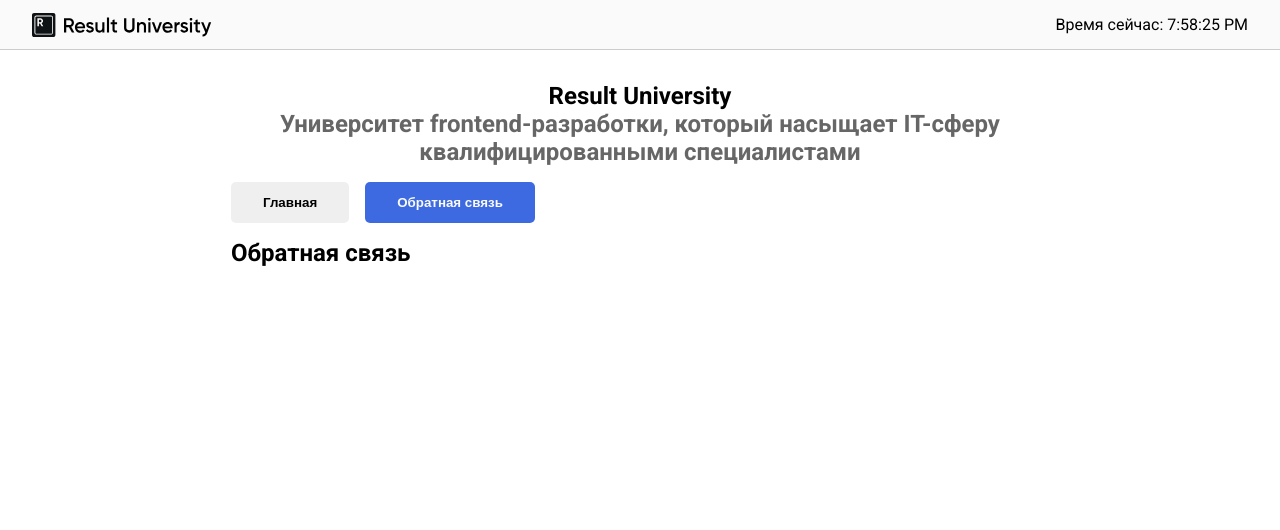
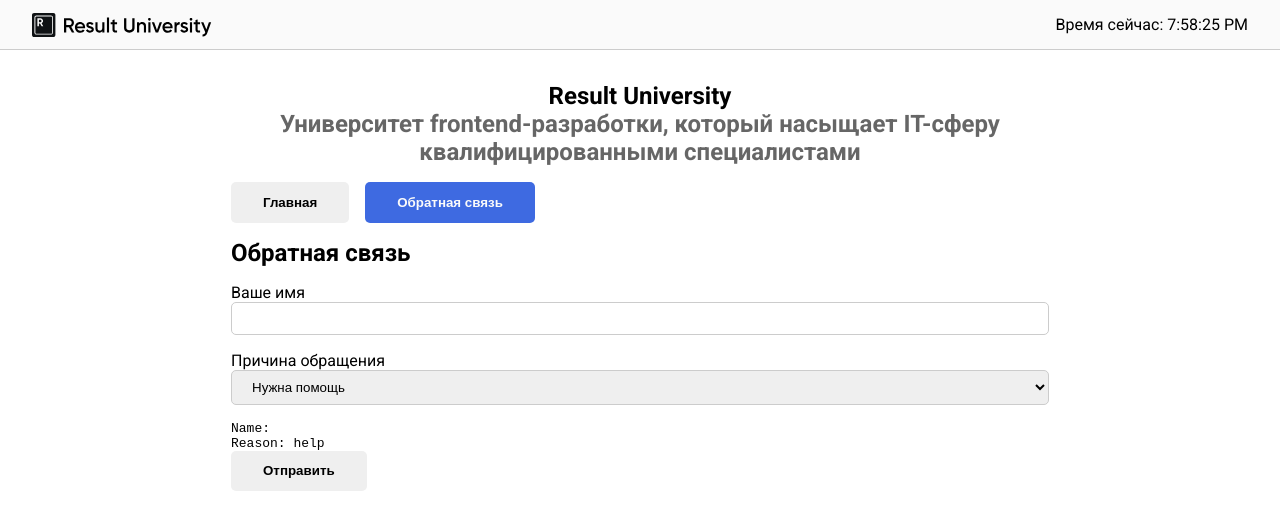
Before and after one commit to CrashStatic/react-teach, a React (Vite) app: page / in a window 1280 px wide. Shown: the top 530 px of the page. Built offline with nearby package versions, Linux system fonts and the light colour scheme.

Commit message:
Создает форму, связывает функционал формы и шаблон через useState

```diff
--- a/src/components/FeedbackSection.jsx
+++ b/src/components/FeedbackSection.jsx
@@ -1,7 +1,36 @@
+import Button from "./button/Button.jsx";
+import {useState} from "react";
+
 export default function FeedbackSection() {
+  const [name, setName] = useState('');
+  const [reason, setReason] = useState('help');
+
+  function handleNameChange(event) {
+    setName(event.target.value);
+  }
+
   return (
     <section>
       <h2>Обратная связь</h2>
+      <form>
+        <label htmlFor='name'>Ваше имя</label>
+        <input type='text' id='name' className='control' value={name} onChange={handleNameChange} />
+
+        <label htmlFor='reason'>Причина обращения</label>
+        <select id='reason' className='control' value={reason} onChange={event => setReason(event.target.value)}>
+          <option value='error'>Ошибка</option>
+          <option value='help'>Нужна помощь</option>
+          <option value='suggest'>Предложение</option>
+        </select>
+
+        <pre>
+          Name: {name}
+          <br />
+          Reason: {reason}
+        </pre>
+
+        <Button>Отправить</Button>
+      </form>
     </section>
   )
 }
--- a/src/index.css
+++ b/src/index.css
@@ -40,3 +40,11 @@
 .centered {
   text-align: center;
 }
+
+.control {
+  border: 1px solid #ccc;
+  border-radius: 5px;
+  padding: 0.5rem 1rem;
+  width: 100%;
+  margin-bottom: 1rem;
+}
```
